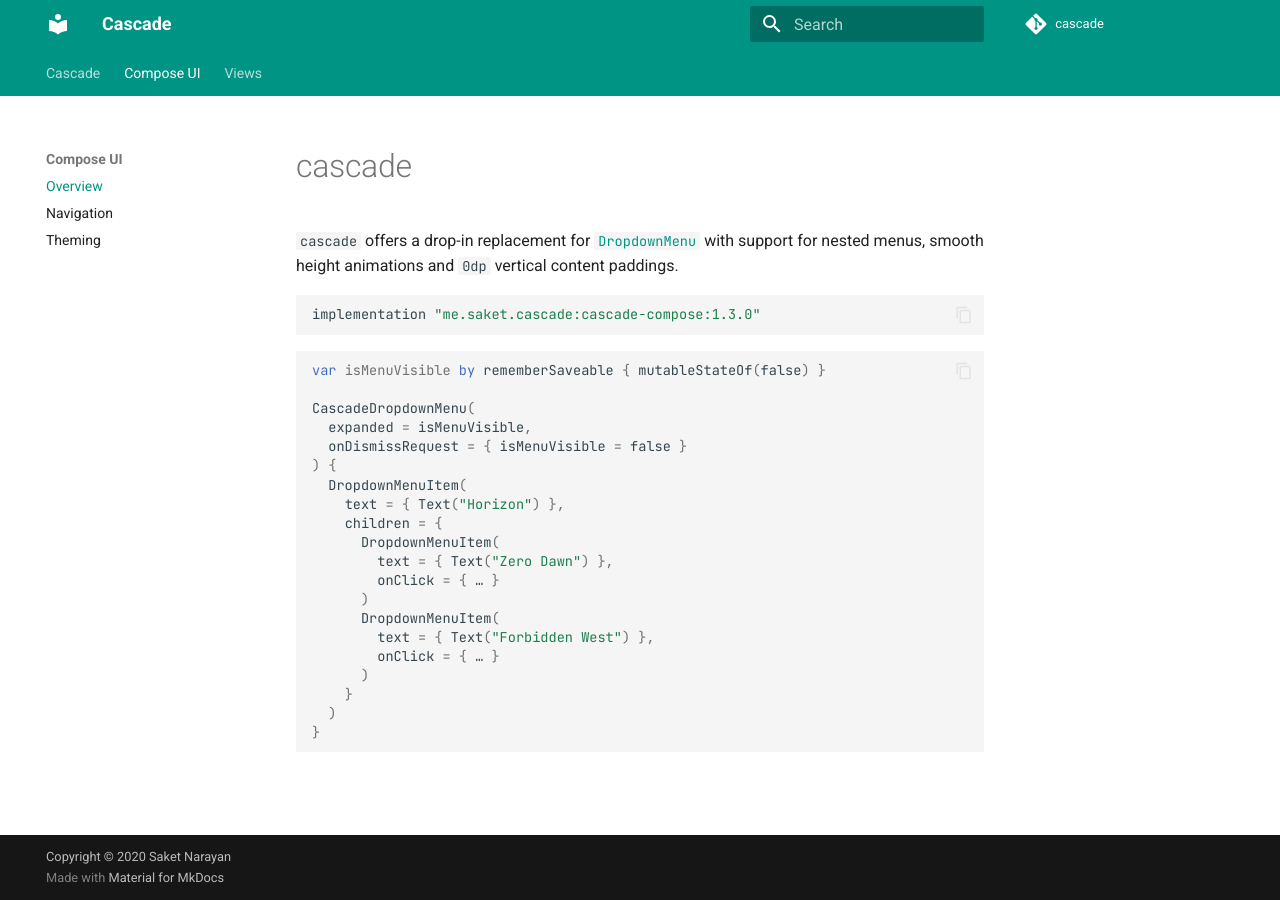
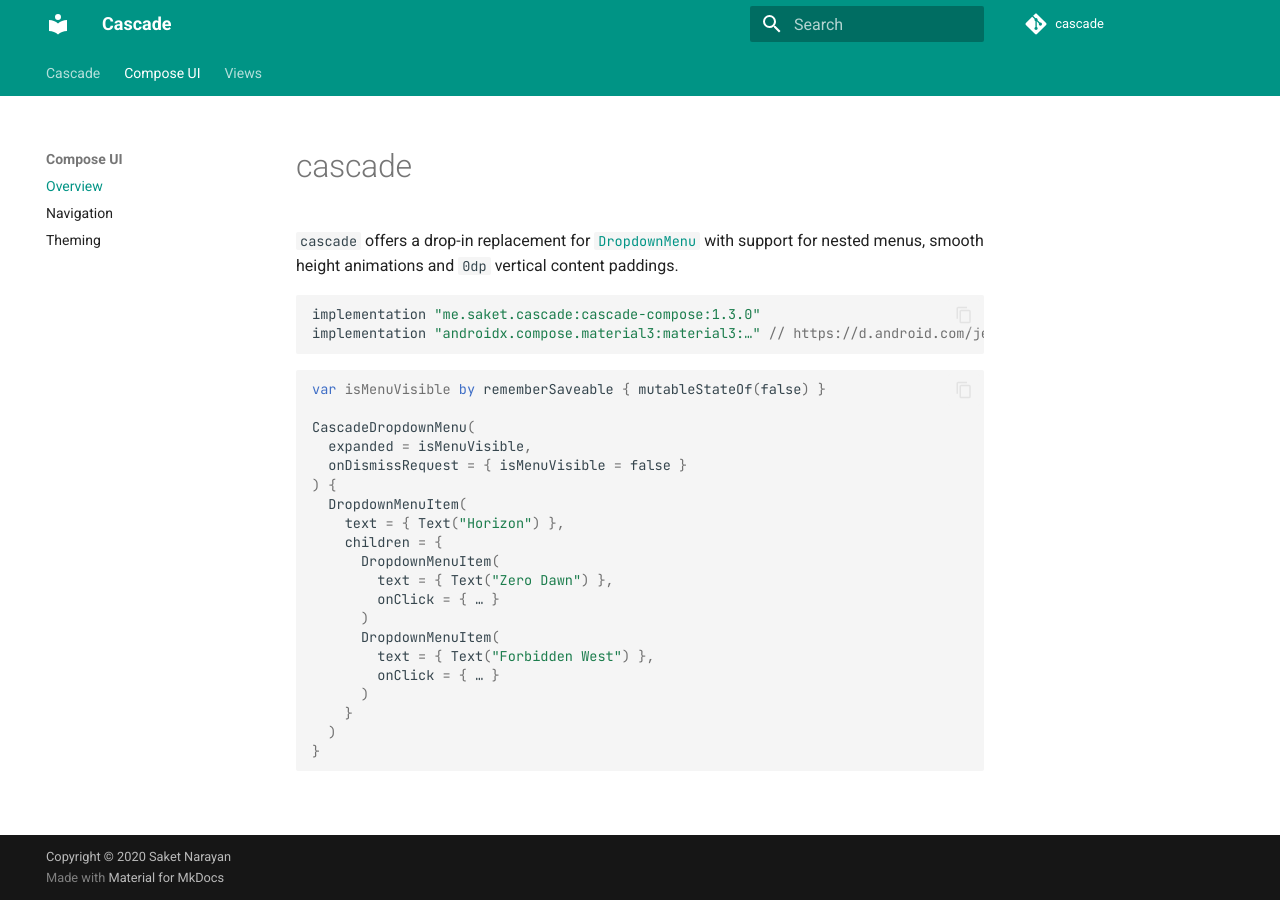
Before and after one commit to saket/cascade, an MkDocs documentation site: the page built from docs/compose/index.md, in a window 1280 px wide. Built offline with MkDocs 1.6.1 and Material for MkDocs 9.7.7, drawn with Linux system fonts in a browser that asks for light colours; comment, search, counter and statistics services are not loaded.

Commit message:
Mention cascade-compose's dependency on material3

````diff
--- a/docs/compose/index.md
+++ b/docs/compose/index.md
@@ -6,6 +6,7 @@
 
 ```groovy
 implementation "me.saket.cascade:cascade-compose:1.3.0"
+implementation "androidx.compose.material3:material3:…" // https://d.android.com/jetpack/androidx/releases/compose-material3
 ```
 
 ```kotlin
````
